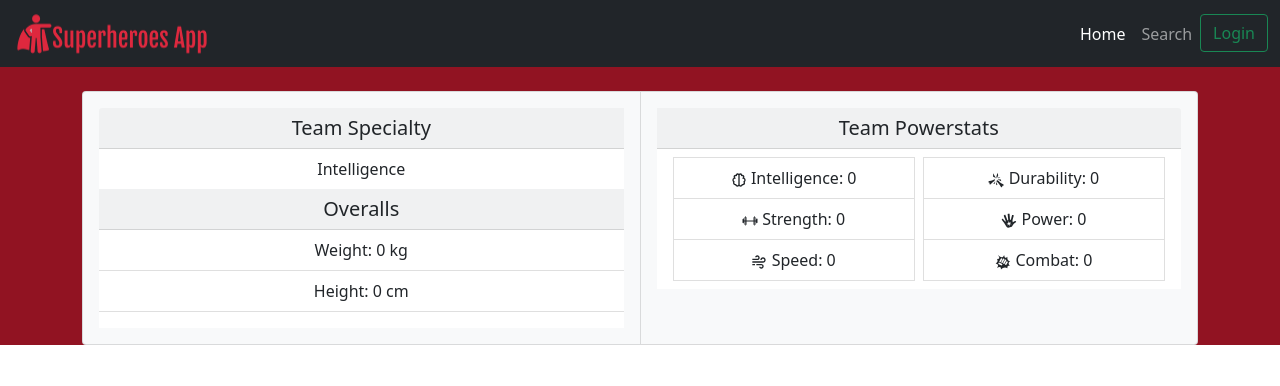
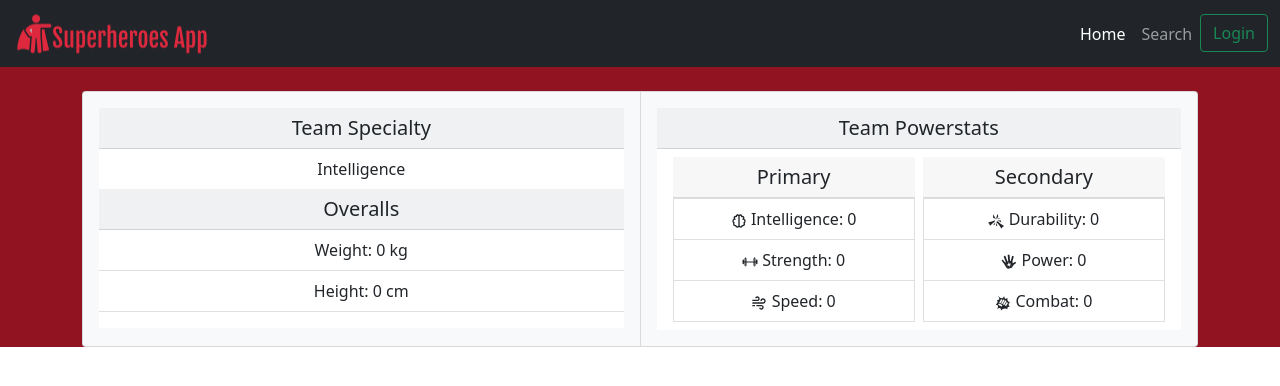
Before and after one commit to JAMorello/superheroes-app, a React (Create React App) app: page / in a window 1280 px wide. Shown: the top 386 px of the page. Built offline with nearby package versions, Linux system fonts and the light colour scheme; sample sign-in values are in the browser's storage.

Commit message:
Update functions: include Math.round for measures and contemplate 'null' cases on reduceStat effect. Divide in two the Powerstat table

```diff
--- a/src/components/Team/TeamStats.js
+++ b/src/components/Team/TeamStats.js
@@ -22,7 +22,11 @@ const TeamStats = ({ team }) => {
   useEffect(() => {
     const reduceStat = (heroTeam, stat) => {
       return heroTeam.reduce(
-        (sum, sumHero) => sum + parseInt(sumHero.powerstats[stat]),
+        (sum, sumHero) =>
+          sum +
+          parseInt(
+            sumHero.powerstats[stat] !== "null" ? sumHero.powerstats[stat] : 0
+          ),
         0
       );
     };
@@ -57,8 +61,8 @@ const TeamStats = ({ team }) => {
       return isNaN(number) ? 0 : number;
     };
 
-    setWeight(reduceMeasure(team, "weight"));
-    setHeight(reduceMeasure(team, "height"));
+    setWeight(Math.round(reduceMeasure(team, "weight")));
+    setHeight(Math.round(reduceMeasure(team, "height")));
   }, [team]);
 
   const getIcon = (stat) => {
@@ -119,8 +123,14 @@ const TeamStats = ({ team }) => {
                   <ul class="list-group list-group-flush">
                     <li class="list-group-item">
                       <div className="row g-2">
-                        <div className="col">{getStats(stats)}</div>
-                        <div className="col">{getStats(stats, [3, 6])}</div>
+                        <div className="col">
+                          <h5 class="card-header">Primary</h5>
+                          {getStats(stats)}
+                        </div>
+                        <div className="col">
+                          <h5 class="card-header">Secondary</h5>
+                          {getStats(stats, [3, 6])}
+                        </div>
                       </div>
                     </li>
                   </ul>
```
